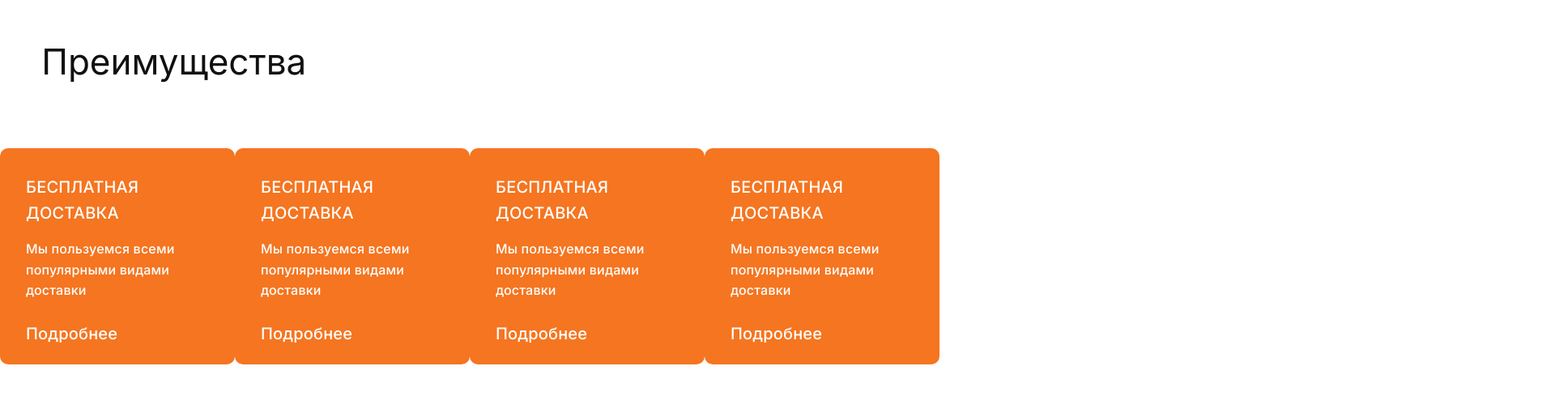
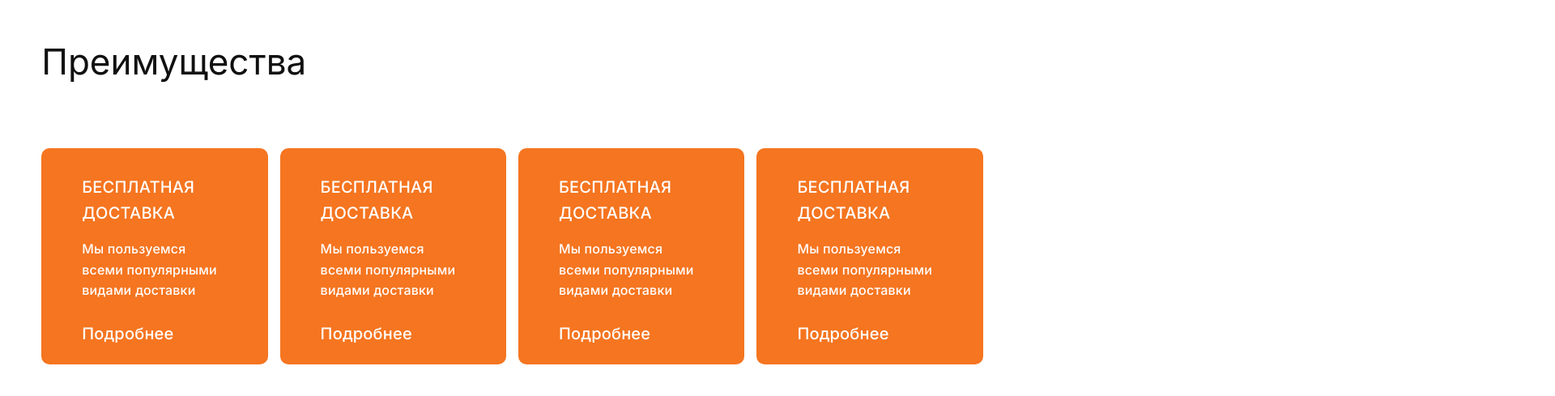
Before and after one commit to Parle648/world_bike, a React (Create React App) app: page / in a window 1280 px wide. Shown: the part 5938-6427 px from the top of the page at 81% size, 1920 px wide, since content can reach past the window. Built offline with nearby package versions, Linux system fonts and the light colour scheme; grey boxes are pictures that could not be loaded.

Commit message:
Finish BenefitsBlock at MainPage

```diff
--- a/src/widgets/MainPage/Benefits/styles/benefits.module.scss
+++ b/src/widgets/MainPage/Benefits/styles/benefits.module.scss
@@ -9,6 +9,12 @@
 
     margin-bottom: 80px;
     padding-top: 160px;
+
+    @include md-d {
+        font-size: 34px;
+        margin-bottom: 34px;
+        padding-top: 64px;
+    }
 }
 
 .line {
@@ -17,6 +23,12 @@
     display: flex;
     align-items: flex-start;
     justify-content: space-between;
+
+    @include xl-d {
+        width: 92vw;
+        margin: 0 auto;
+        overflow: hidden;
+    }
 }
 
 .img {
@@ -33,7 +45,16 @@
     flex-wrap: wrap;
 
     @include xl-d {
-        width: auto;
+        width: 1300px;
+        justify-content: space-between;
+        flex-wrap: nowrap;
+        overflow: auto;
+        -ms-overflow-style: none;
+        scrollbar-width: none;
+
+        &::-webkit-scrollbar {
+            display: none;
+        }
     }
 }
 
@@ -45,6 +66,11 @@
     border-radius: 10px;
     padding: 32px;
     margin-bottom: 40px;
+
+    @include xl-d {
+        padding: 32px 50px;
+        margin-right: 15px;
+    }
 }
 
 .flexTtl,
```
